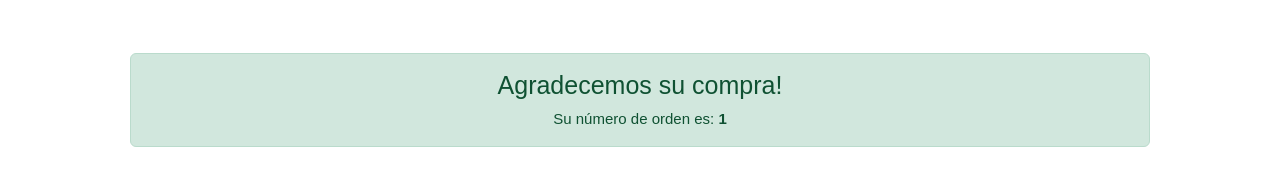
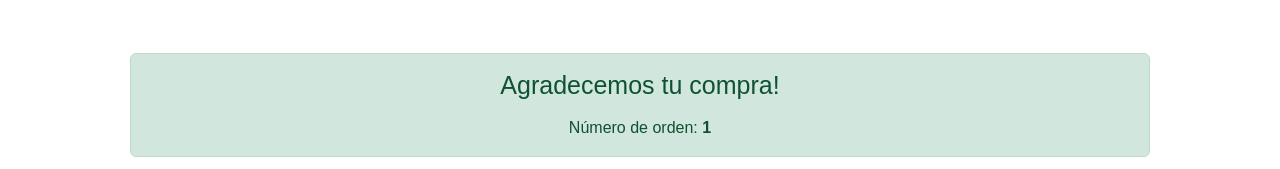
Before and after one commit to carinabravo/tienda-de-arte, a React (Create React App) app: page /ordenGenerada/1 in a window 1280 px wide. Shown: the part 386-555 px from the top of the page. Built offline with nearby package versions, Linux system fonts and the light colour scheme.

Commit message:
se modifica texto

```diff
--- a/src/components/OrdenGenerada.jsx
+++ b/src/components/OrdenGenerada.jsx
@@ -10,8 +10,8 @@ const OrdenGenerada = () => {
             <div className="row py-5 px-5">
                 <div className="col-md-12 text-center mb-5">
                     <div className="alert alert-success">
-                        <h1 className="mb-2" style={{ fontSize: "25px" }}>Agradecemos su compra!</h1>
-                        <p className="mb-0"style={{ fontSize: "15px" }}>Su número de orden es: <b>{id}</b></p>
+                        <h1 className="mb-3" style={{ fontSize: "25px" }}>Agradecemos tu compra!</h1>
+                        <p className="mb-0"style={{ fontSize: "16px" }}>Número de orden: <b>{id}</b> </p>
                     </div>
                     <Link to={"/"} className="btn btn-volver btn-primary mt-2">Volver a la página principal</Link>
                 </div>
```
